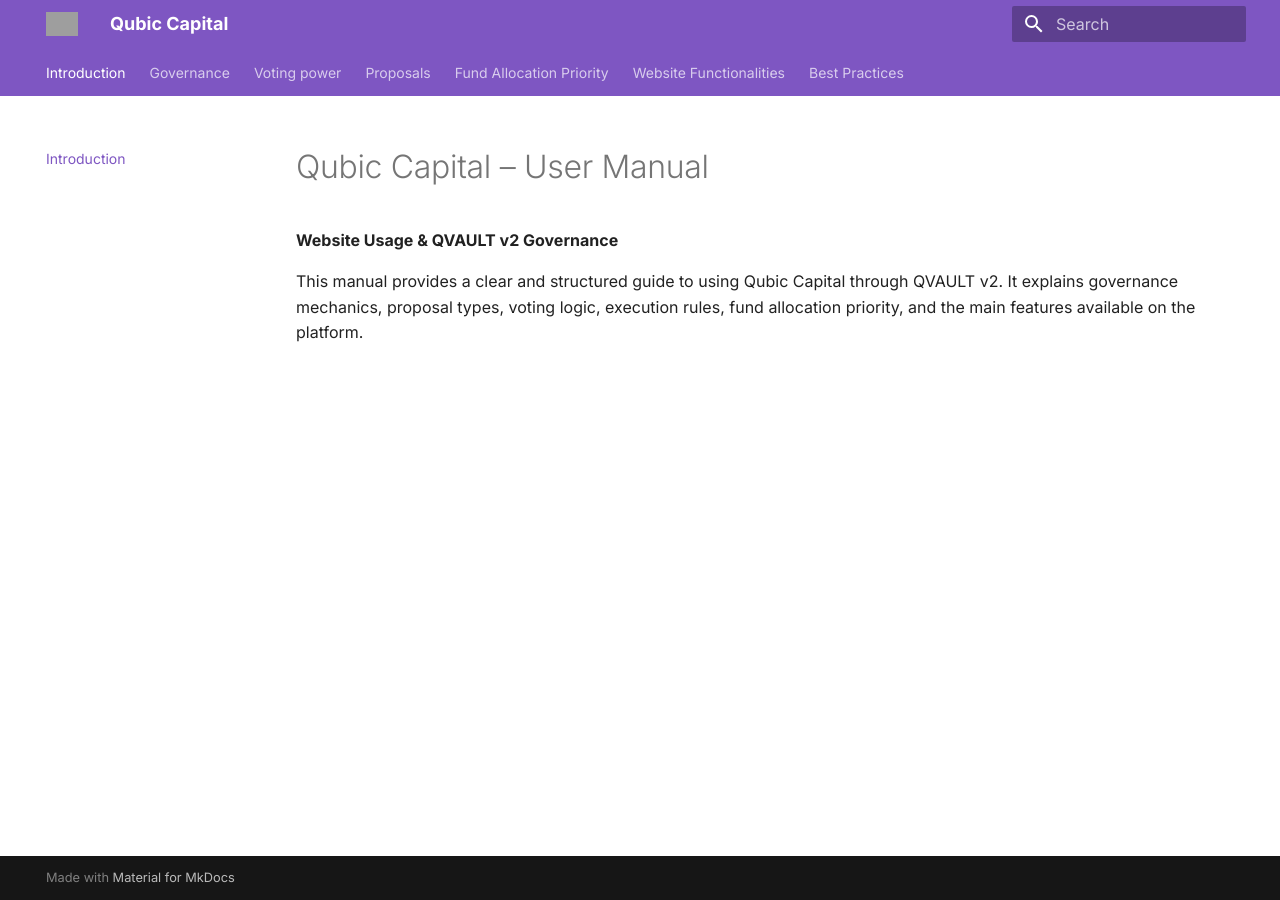
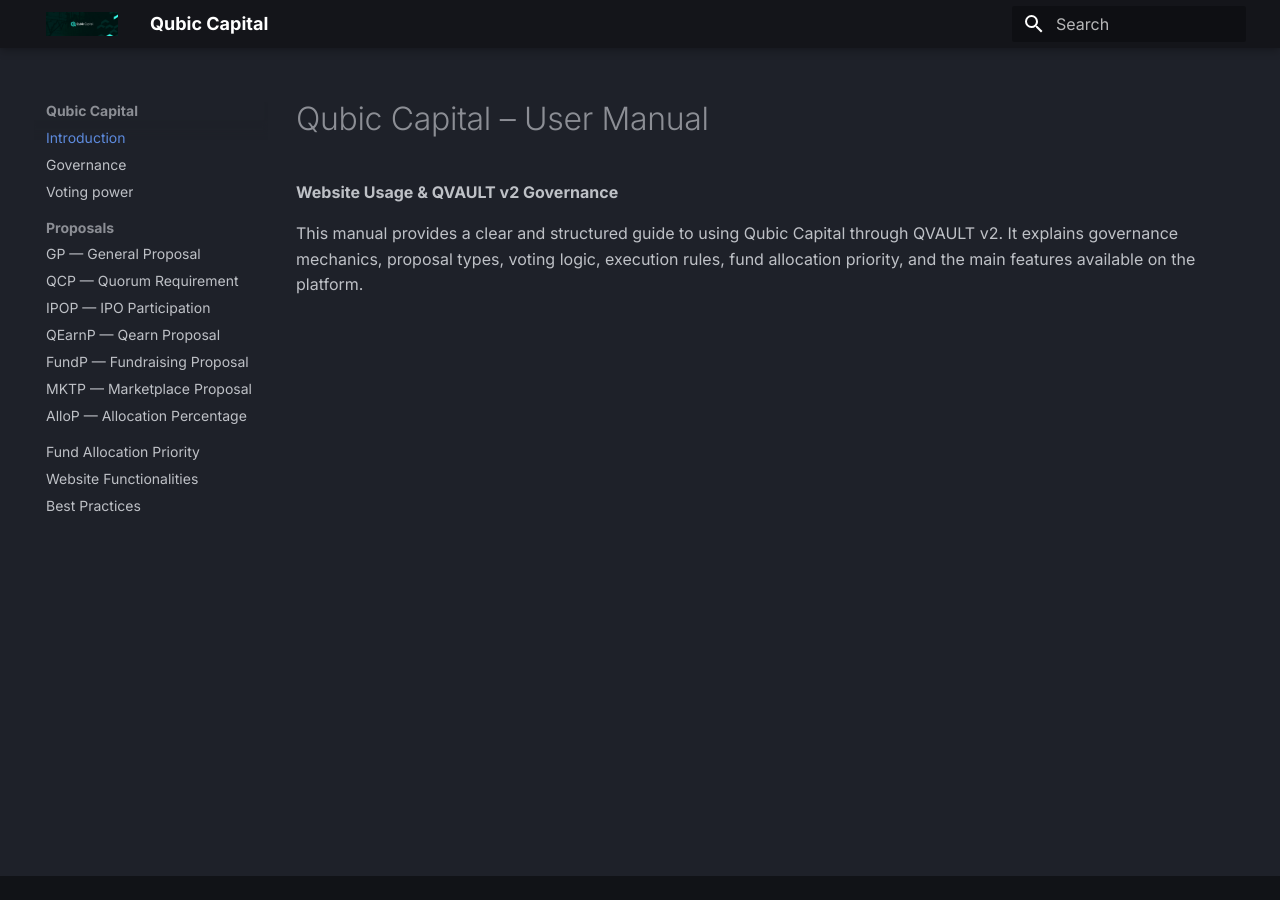
Before and after one commit to HermanToothrot10/qubic-capital-manual, an MkDocs documentation site: the page built from docs/index.md, in a window 1280 px wide. Built offline with MkDocs 1.6.1 and Material for MkDocs 9.7.7, drawn with Linux system fonts in a browser that asks for light colours; grey boxes are pictures that could not be loaded.

Commit message:
Update mkdocs.yml

```diff
--- a/mkdocs.yml
+++ b/mkdocs.yml
@@ -1,23 +1,38 @@
 site_name: Qubic Capital
 site_description: Governance Manual – QVAULT v2
+
 theme:
   name: material
   language: en
-  logo: logo.jpg
+  logo: assets/logo.png
+  favicon: assets/logo.png
   palette:
-    - scheme: default
-      primary: deep purple
-      accent: cyan
+    - scheme: slate
+      primary: black
+      accent: teal
   font:
     text: Inter
     code: JetBrains Mono
   features:
     - navigation.instant
-    - navigation.tabs
     - navigation.sections
     - navigation.expand
     - toc.integrate
     - search.highlight
+    - content.code.copy
+
+extra_css:
+  - styles/extra.css
+
+markdown_extensions:
+  - admonition
+  - pymdownx.details
+  - pymdownx.superfences
+  - pymdownx.inlinehilite
+
+extra:
+  generator: false
+
 nav:
   - Introduction: index.md
   - governance.md
```
